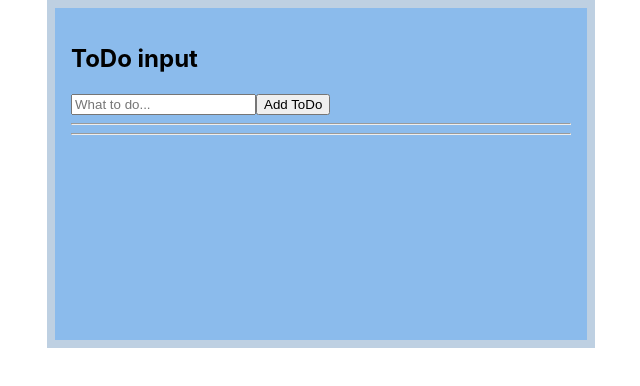
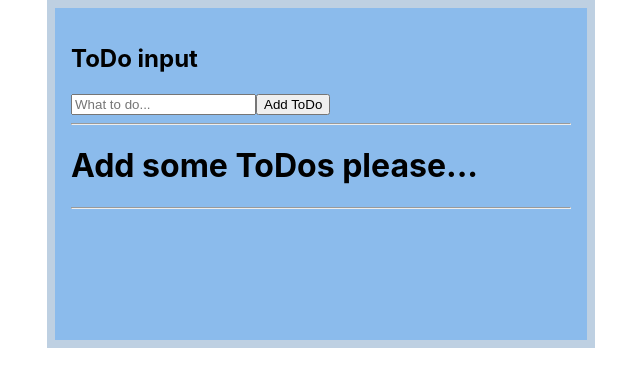
Before and after one commit to khazaddoom/todos-hooks, a React (Create React App) app: page / in a window 1280 px wide. Shown: the top 386 px of the page, without its empty margins (319-959 px from the left). Built offline with nearby package versions, Linux system fonts and the light colour scheme.

Commit message:
minor adjustment

```diff
--- a/src/components/ToDos.js
+++ b/src/components/ToDos.js
@@ -6,9 +6,13 @@ const ToDos =  ()  => {
 
     const todos = useSelector(state => [...state.todos])
 
-    return (
-        todos.map(todo => <ToDo key={todo.id} todo={todo}/>)
-    );
+    if(todos.length > 0)
+        return (
+            todos.map(todo => <ToDo key={todo.id} todo={todo}/>)
+        );
+    else
+        return(<h1>Add some ToDos please... </h1>)
+
 }
 
 export default ToDos;
```
